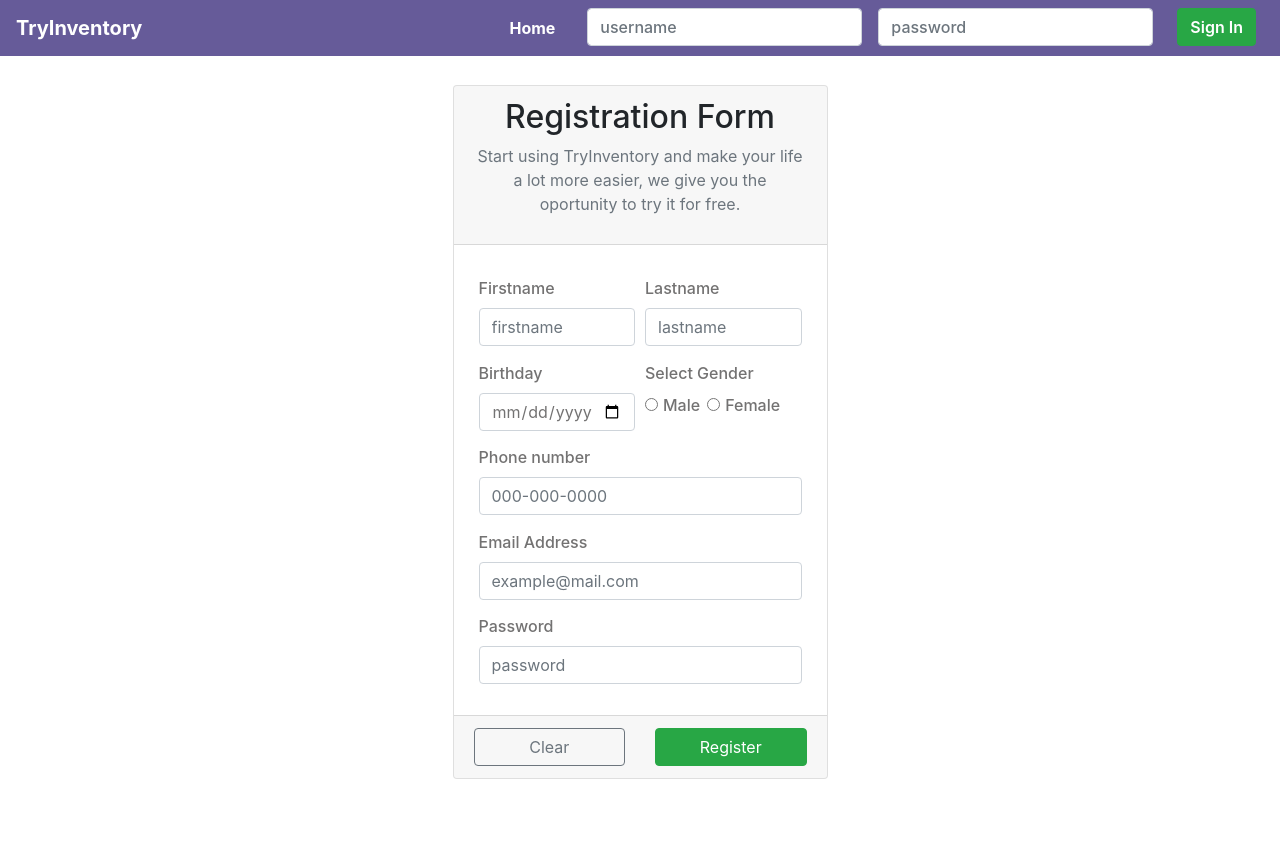
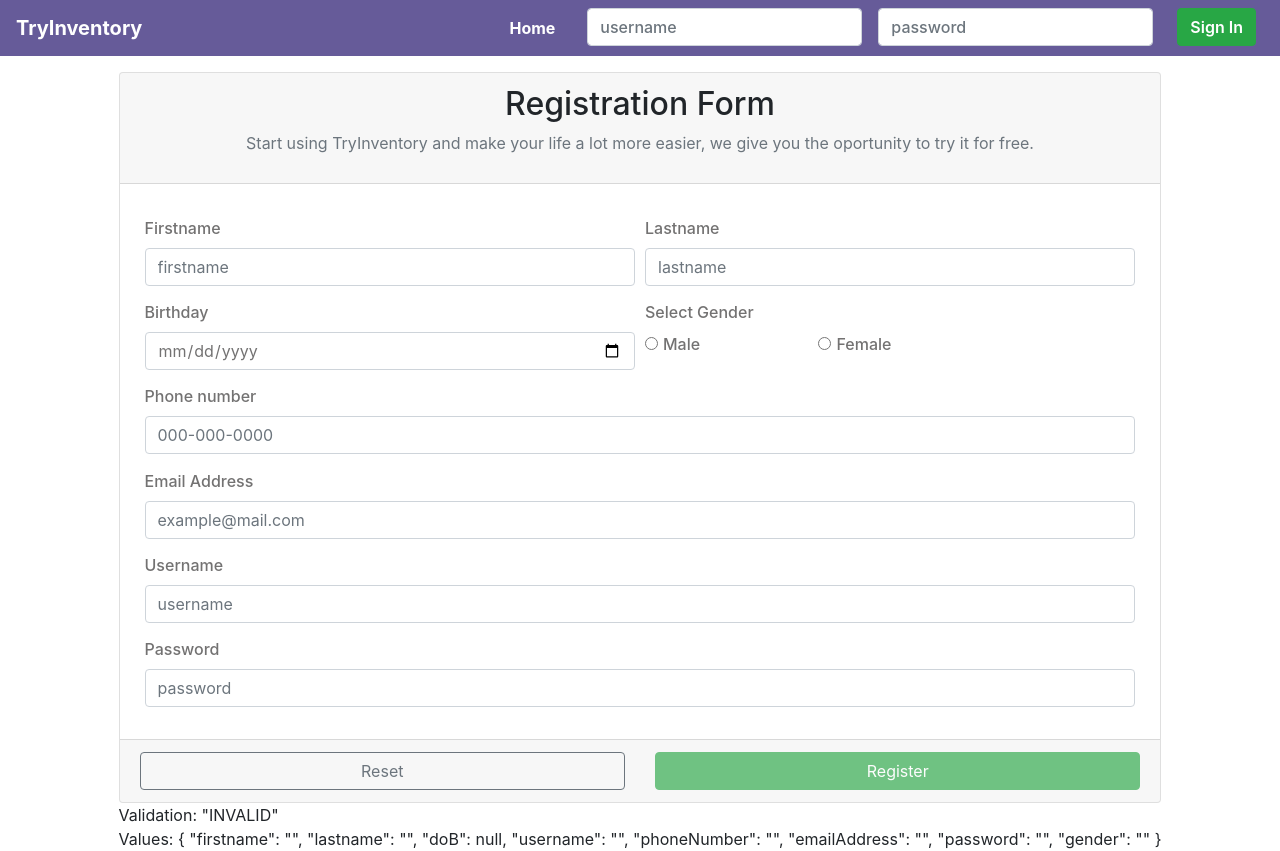
Before and after one commit to Adrian-DG/TryInventory, an Angular app in the folder WebClient/: page /home in a window 1280 px wide. Before the commit the page ends 800 px from the top, so only its background shows below. Built offline with nearby package versions, Linux system fonts and the light colour scheme.

Commit message:
AuthService.ts and authentication interfaces added

```diff
--- a/WebClient/src/app/Components/register-form/register-form.component.html
+++ b/WebClient/src/app/Components/register-form/register-form.component.html
@@ -1,5 +1,14 @@
+<div class="card">
+	<div class="card-header">
+		<h2 class="text-center">Registration Form</h2>
+		<p class="text-muted text-center">
+			Start using TryInventory and make your life a lot more easier, we
+			give you the oportunity to try it for free.
+		</p>
+	</div>
+
 	<div class="card-body">
-	<form>
+		<form [formGroup]="registerForm" (ngSubmit)="onSubmit()">
 			<div class="form-row">
 				<div class="col-md-6">
 					<label class="form-label" for="">Firstname</label
@@ -7,6 +16,7 @@
 						type="text"
 						placeholder="firstname"
 						class="form-control"
+						formControlName="firstname"
 					/>
 				</div>
 				<div class="col-md-6">
@@ -15,13 +25,18 @@
 						type="text"
 						placeholder="lastname"
 						class="form-control"
+						formControlName="lastname"
 					/>
 				</div>
 			</div>
 			<div class="form-row">
 				<div class="col-md-6">
 					<label class="form-label" for="">Birthday</label>
-				<input type="date" class="form-control" />
+					<input
+						type="date"
+						class="form-control"
+						formControlName="doB"
+					/>
 				</div>
 				<div class="col-md-6">
 					<label class="form-label" for="">Select Gender</label>
@@ -32,8 +47,11 @@
 									class="form-check-input"
 									type="radio"
 									value="M"
+									formControlName="gender"
 								/>
-							<label class="form-check-label" for="inlineRadio1"
+								<label
+									class="form-check-label"
+									for="inlineRadio1"
 									>Male</label
 								>
 							</div>
@@ -44,8 +62,11 @@
 									class="form-check-input"
 									type="radio"
 									value="f"
+									formControlName="gender"
 								/>
-							<label class="form-check-label" for="inlineRadio1"
+								<label
+									class="form-check-label"
+									for="inlineRadio1"
 									>Female</label
 								>
 							</div>
@@ -61,6 +82,7 @@
 						type="tel"
 						placeholder="000-000-0000"
 						class="form-control"
+						formControlName="phoneNumber"
 					/>
 				</div>
 			</div>
@@ -71,6 +93,18 @@
 						type="email"
 						placeholder="example@mail.com"
 						class="form-control"
+						formControlName="emailAddress"
+					/>
+				</div>
+			</div>
+			<div class="form-row">
+				<div class="col-md-12">
+					<label for="" class="form-label">Username</label
+					><input
+						type="text"
+						placeholder="username"
+						class="form-control"
+						formControlName="username"
 					/>
 				</div>
 			</div>
@@ -81,8 +115,37 @@
 						type="password"
 						placeholder="password"
 						class="form-control"
+						formControlName="password"
 					/>
 				</div>
 			</div>
 		</form>
 	</div>
+
+	<div class="card-footer">
+		<div class="row">
+			<div class="col-sm-12 col-md-6">
+				<button
+					type="button"
+					class="btn btn-block btn-outline-secondary"
+					(click)="clearForm()"
+				>
+					Reset
+				</button>
+			</div>
+			<div class="col-sm-12 col-md-6">
+				<button
+					type="submit"
+					class="btn btn-block btn-success"
+					[disabled]="!registerForm.valid"
+				>
+					Register
+				</button>
+			</div>
+		</div>
+	</div>
+</div>
+
+Validation: {{ registerForm.status | json }}
+<br />
+Values: {{ registerForm.value | json }}
--- a/WebClient/src/app/Components/register-form/register-form.component.ts
+++ b/WebClient/src/app/Components/register-form/register-form.component.ts
@@ -1,15 +1,41 @@
 import { Component, OnInit } from '@angular/core';
+import { FormBuilder, FormGroup, Validators } from '@angular/forms';
+import { AuthService } from '../../Services/authetication/auth.service';
+import { IResponse } from 'src/app/Interfaces/IResponse';
 
 @Component({
-  selector: 'app-register-form',
-  templateUrl: './register-form.component.html',
-  styleUrls: ['./register-form.component.scss']
+	selector: 'app-register-form',
+	templateUrl: './register-form.component.html',
+	styleUrls: ['./register-form.component.scss'],
 })
 export class RegisterFormComponent implements OnInit {
+	registerForm: FormGroup;
 
-  constructor() { }
+	constructor(private $fb: FormBuilder, private _auth: AuthService) {
+		/* ----- initialize registerForm ------- */
 
-  ngOnInit(): void {
-  }
+		this.registerForm = this.$fb.group({
+			firstname: ['', [Validators.required]],
+			lastname: ['', [Validators.required]],
+			doB: [],
+			username: ['', [Validators.required]],
+			phoneNumber: ['', [Validators.required]],
+			emailAddress: ['', [Validators.required]],
+			password: ['', [Validators.required, Validators.minLength(8)]],
+			gender: [''],
+		});
+	}
 
+	onSubmit(): void {
+		console.log(this.registerForm.value);
+		// this._auth
+		// 	.Register(this.registerForm.value)
+		// 	.subscribe((resp: IResponse) => console.log(resp));
+	}
+
+	clearForm(): void {
+		this.registerForm.reset();
+	}
+
+	ngOnInit(): void {}
 }
--- /dev/null
+++ b/WebClient/src/app/Interfaces/ILogin.ts
@@ -0,0 +1,4 @@
+export interface ILogin {
+	username: string;
+	password: string;
+}
--- /dev/null
+++ b/WebClient/src/app/Interfaces/IRegister.ts
@@ -0,0 +1,10 @@
+export interface IRegister {
+	firstname: string;
+	lastname: string;
+	username: string;
+	emailAddress: string;
+	doB: Date;
+	phoneNumber: string;
+	gender: string;
+	password: string;
+}
--- /dev/null
+++ b/WebClient/src/app/Interfaces/IResponse.ts
@@ -0,0 +1,4 @@
+export interface IResponse {
+	message: string;
+	status: boolean;
+}
--- a/WebClient/src/app/Pages/home/home.component.html
+++ b/WebClient/src/app/Pages/home/home.component.html
@@ -1,26 +1,3 @@
 <div id="main" class="container-fluid">
-	<div class="card">
-		<div class="card-header">
-			<h2 class="text-center">Registration Form</h2>
-			<p class="text-muted text-center">
-				Start using TryInventory and make your life a lot more easier,
-				we give you the oportunity to try it for free.
-			</p>
-		</div>
-
-		<app-register-form></app-register-form>
-
-		<div class="card-footer">
-			<div class="row">
-				<div class="col-sm-12 col-md-6">
-					<button class="btn btn-block btn-outline-secondary">
-						Clear
-					</button>
-				</div>
-				<div class="col-sm-12 col-md-6">
-					<button class="btn btn-block btn-success">Register</button>
-				</div>
-			</div>
-		</div>
-	</div>
+	<app-register-form></app-register-form>
 </div>
--- a/WebClient/src/app/Pages/home/home.component.scss
+++ b/WebClient/src/app/Pages/home/home.component.scss
@@ -1,28 +1,3 @@
-@import '../../../styles.scss';
-
-@media only screen and (min-width: 768px) {
-	.card {
-		width: 30%;
-	}
-}
-
-@media only screen and (min-width: 600px) and (max-width: 650px) {
-	.card {
-		width: 40%;
-	}
-}
-
-@media only screen and (min-width: 360px) and (max-width: 600px) {
-	.card {
-		width: 90%;
-		.card-footer {
-			.col-sm-12 {
-				margin: 0.5em auto;
-			}
-		}
-	}
-}
-
 #main {
 	min-height: 90vh;
 	height: auto;
--- a/WebClient/src/app/Services/authetication/auth.service.ts
+++ b/WebClient/src/app/Services/authetication/auth.service.ts
@@ -1,9 +1,25 @@
 import { Injectable } from '@angular/core';
 import { HttpClient } from '@angular/common/http';
+import { environment } from '../../../environments/environment';
+
+import { IRegister } from 'src/app/Interfaces/IRegister';
+import { IResponse } from 'src/app/Interfaces/IResponse';
+import { Observable } from 'rxjs';
+import { ILogin } from 'src/app/Interfaces/ILogin';
 
 @Injectable({
 	providedIn: 'root',
 })
 export class AuthService {
+	private endPoint: string = `${environment.api_url}/auth`;
+
 	constructor(private $http: HttpClient) {}
+
+	Register(model: IRegister): Observable<IResponse> {
+		return this.$http.post<IResponse>(`${this.endPoint}/register`, model);
+	}
+
+	Login(model: ILogin): Observable<IResponse> {
+		return this.$http.post<IResponse>(`${this.endPoint}/login`, model);
+	}
 }
--- a/WebClient/src/environments/environment.ts
+++ b/WebClient/src/environments/environment.ts
@@ -3,7 +3,8 @@
 // The list of file replacements can be found in `angular.json`.
 
 export const environment = {
-  production: false
+	production: false,
+	api_url: 'https://localhost:5001/api/',
 };
 
 /*
```
Lines whose indentation alone changed are shown as unchanged.
